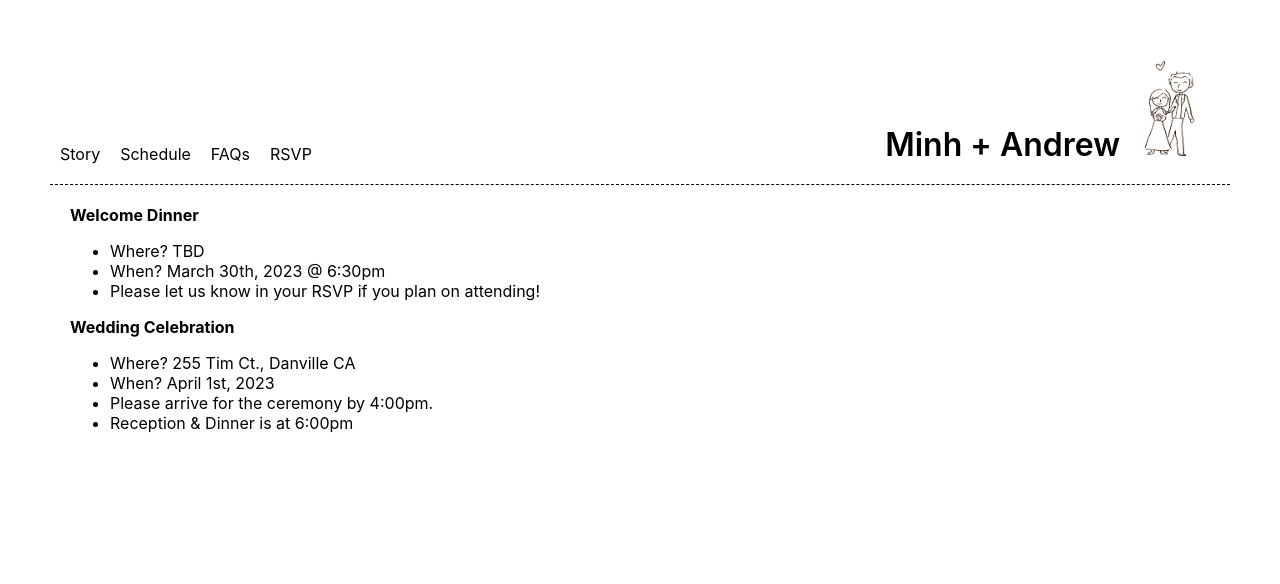
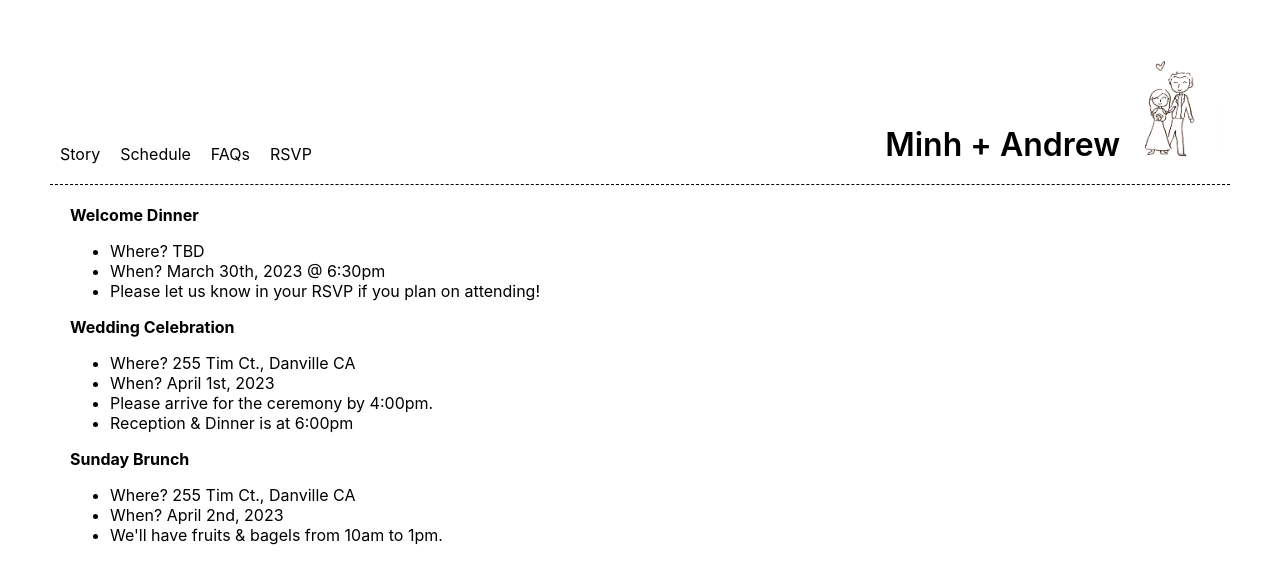
Before and after one commit to anotherminh/minhdrew, a React (Create React App) app: page /schedule in a window 1280 px wide. Shown: the top 584 px of the page. Built offline with nearby package versions, Linux system fonts and the light colour scheme.

Commit message:
Add brunch

```diff
--- a/src/components/Schedule.js
+++ b/src/components/Schedule.js
@@ -21,6 +21,14 @@ export const Schedule = () => {
           <li>Reception & Dinner is at 6:00pm</li>
         </ul>
       </div>
+      <div>
+        <b>Sunday Brunch</b>
+        <ul>
+          <li>Where? 255 Tim Ct., Danville CA</li>
+          <li>When? April 2nd, 2023</li>
+          <li>We'll have fruits & bagels from 10am to 1pm.</li>
+        </ul>
+      </div>
     </Page>
   );
 };
```
